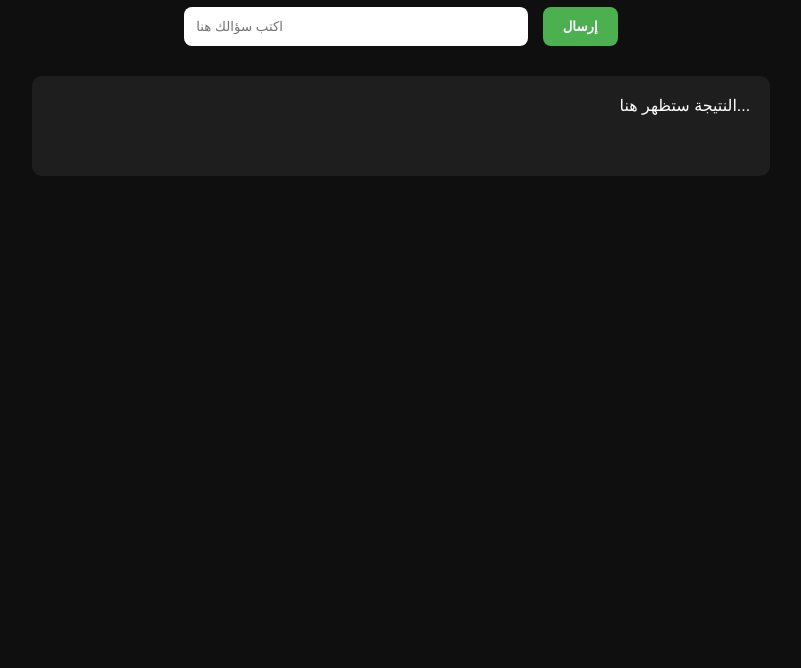
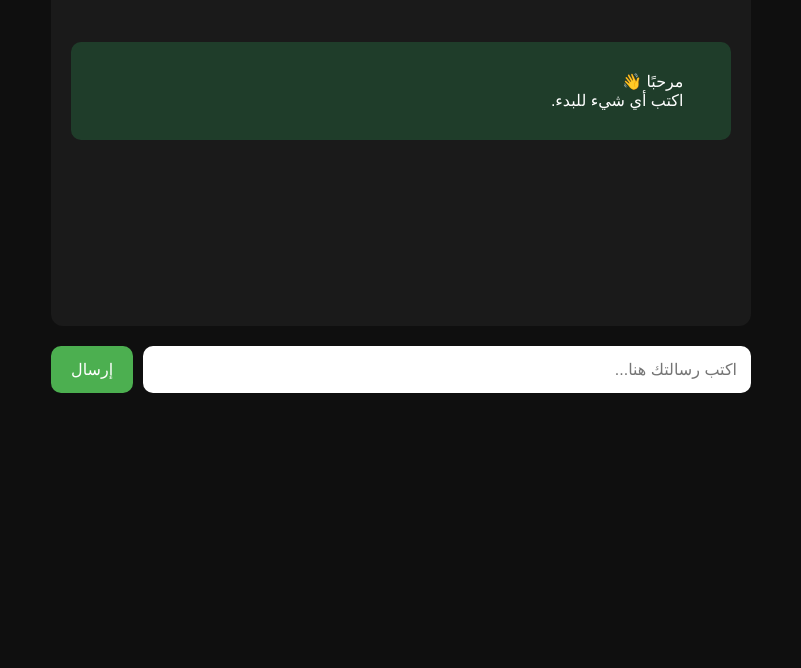
Before and after one commit to smileeyes1/mmmmmmm, a website: page index.html in a window 1280 px wide. Shown: the part 132-800 px from the top of the page, without its empty margins (239-1040 px from the left). Drawn offline with Linux system fonts and the light colour scheme.

Commit message:
Refactor index.html for improved structure and style

```diff
--- a/index.html
+++ b/index.html
@@ -1,92 +1,175 @@
 <!DOCTYPE html>
-<html lang="ar">
+<html lang="ar" dir="rtl">
+
 <head>
-  <meta charset="UTF-8">
-  <title>AI App</title>
+  <meta charset="UTF-8" />
+  <meta name="viewport" content="width=device-width, initial-scale=1.0" />
+
+  <title>AI Chat</title>
 
   <style>
+
     body {
-      font-family: Arial;
+      margin: 0;
+      padding: 0;
       background: #0f0f0f;
+      font-family: Arial, sans-serif;
       color: white;
+    }
+
+    .container {
+      width: 90%;
+      max-width: 700px;
+      margin: 50px auto;
       text-align: center;
-      padding: 50px;
+    }
+
+    h1 {
+      margin-bottom: 30px;
+    }
+
+    .chat-box {
+      background: #1a1a1a;
+      border-radius: 12px;
+      padding: 20px;
+      min-height: 300px;
+      text-align: right;
+      overflow-y: auto;
+      margin-bottom: 20px;
+      white-space: pre-wrap;
+    }
+
+    .message {
+      margin-bottom: 15px;
+      padding: 12px;
+      border-radius: 10px;
+    }
+
+    .user {
+      background: #2d2d2d;
+    }
+
+    .ai {
+      background: #1f3d2a;
+    }
+
+    .input-area {
+      display: flex;
+      gap: 10px;
     }
 
     input {
-      width: 320px;
-      padding: 12px;
-      border-radius: 8px;
+      flex: 1;
+      padding: 14px;
       border: none;
+      border-radius: 10px;
       outline: none;
+      font-size: 16px;
     }
 
     button {
-      padding: 12px 20px;
-      margin-left: 10px;
+      padding: 14px 20px;
       border: none;
-      border-radius: 8px;
-      cursor: pointer;
+      border-radius: 10px;
       background: #4caf50;
       color: white;
-      font-weight: bold;
+      font-size: 16px;
+      cursor: pointer;
     }
 
-    #output {
-      margin-top: 30px;
-      background: #1e1e1e;
-      padding: 20px;
-      border-radius: 10px;
-      min-height: 60px;
-      width: 60%;
-      margin-left: auto;
-      margin-right: auto;
-      text-align: right;
-      white-space: pre-wrap;
+    button:hover {
+      opacity: 0.9;
     }
+
   </style>
 </head>
 
 <body>
 
-  <h1>🧠 AI System</h1>
+  <div class="container">
 
-  <input id="input" placeholder="اكتب سؤالك هنا">
-  <button onclick="ask()">إرسال</button>
+    <h1>🧠 AI Chat</h1>
 
-  <div id="output">النتيجة ستظهر هنا...</div>
+    <div class="chat-box" id="chatBox">
+      <div class="message ai">
+        مرحبًا 👋
+        اكتب أي شيء للبدء.
+      </div>
+    </div>
+
+    <div class="input-area">
+      <input
+        type="text"
+        id="input"
+        placeholder="اكتب رسالتك هنا..."
+      />
+
+      <button onclick="askAI()">
+        إرسال
+      </button>
+    </div>
+
+  </div>
 
   <script>
-    async function ask() {
 
-      let input = document.getElementById("input").value;
+    async function askAI() {
 
-      document.getElementById("output").innerText = "جاري التفكير...";
+      const input = document.getElementById("input");
+      const chatBox = document.getElementById("chatBox");
+
+      const message = input.value.trim();
+
+      if (!message) return;
+
+      // رسالة المستخدم
+      chatBox.innerHTML += `
+        <div class="message user">
+          ${message}
+        </div>
+      `;
+
+      // رسالة انتظار
+      const loadingId = "loading-" + Date.now();
+
+      chatBox.innerHTML += `
+        <div class="message ai" id="${loadingId}">
+          جاري التفكير...
+        </div>
+      `;
+
+      chatBox.scrollTop = chatBox.scrollHeight;
+
+      input.value = "";
 
       try {
 
-        let response = await fetch("/api", {
+        const response = await fetch("/api/chat", {
           method: "POST",
           headers: {
             "Content-Type": "application/json"
           },
           body: JSON.stringify({
-            input: input
+            input: message
           })
         });
 
-        let data = await response.json();
+        const data = await response.json();
 
-        document.getElementById("output").innerText =
+        document.getElementById(loadingId).innerHTML =
           data.output || data.error || "لا يوجد رد";
 
-      } catch (err) {
+      } catch (error) {
 
-        document.getElementById("output").innerText =
+        document.getElementById(loadingId).innerHTML =
           "فشل الاتصال بالسيرفر";
 
       }
+
+      chatBox.scrollTop = chatBox.scrollHeight;
+
     }
+
   </script>
 
 </body>
```
